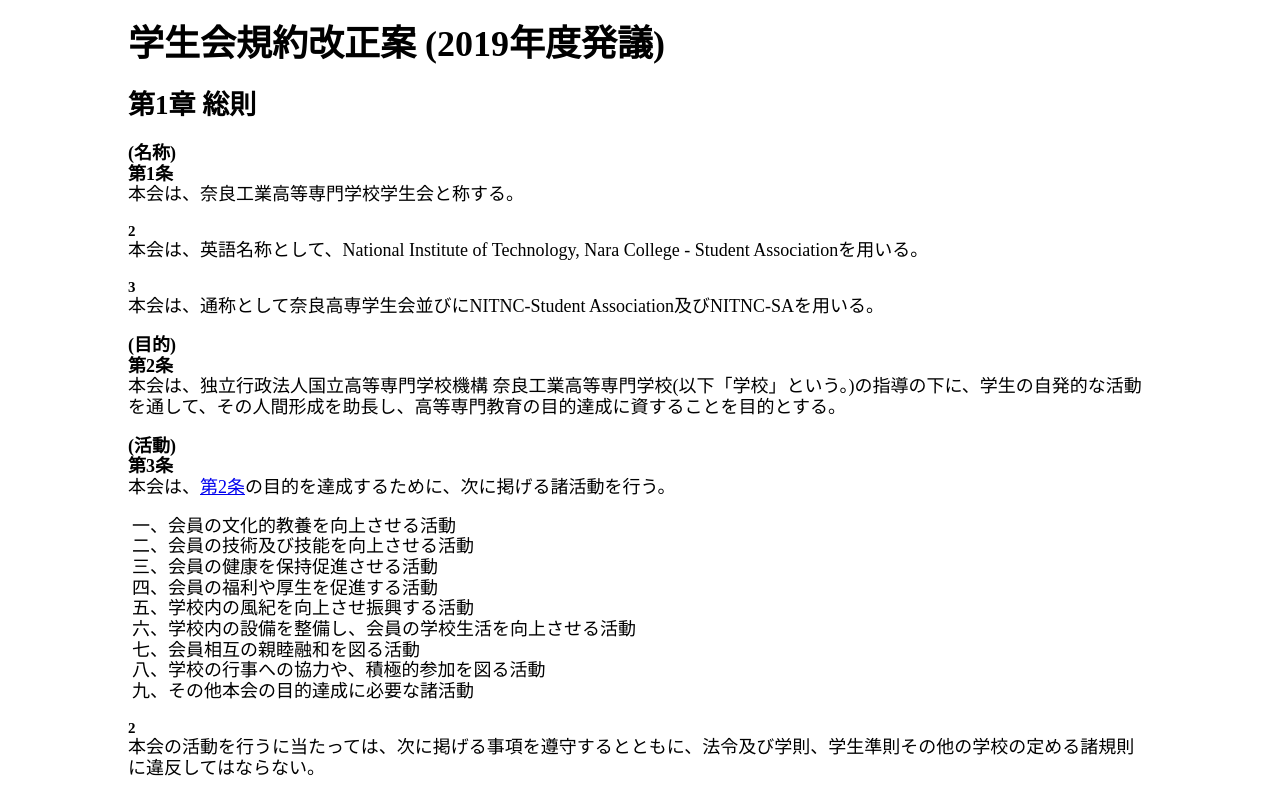
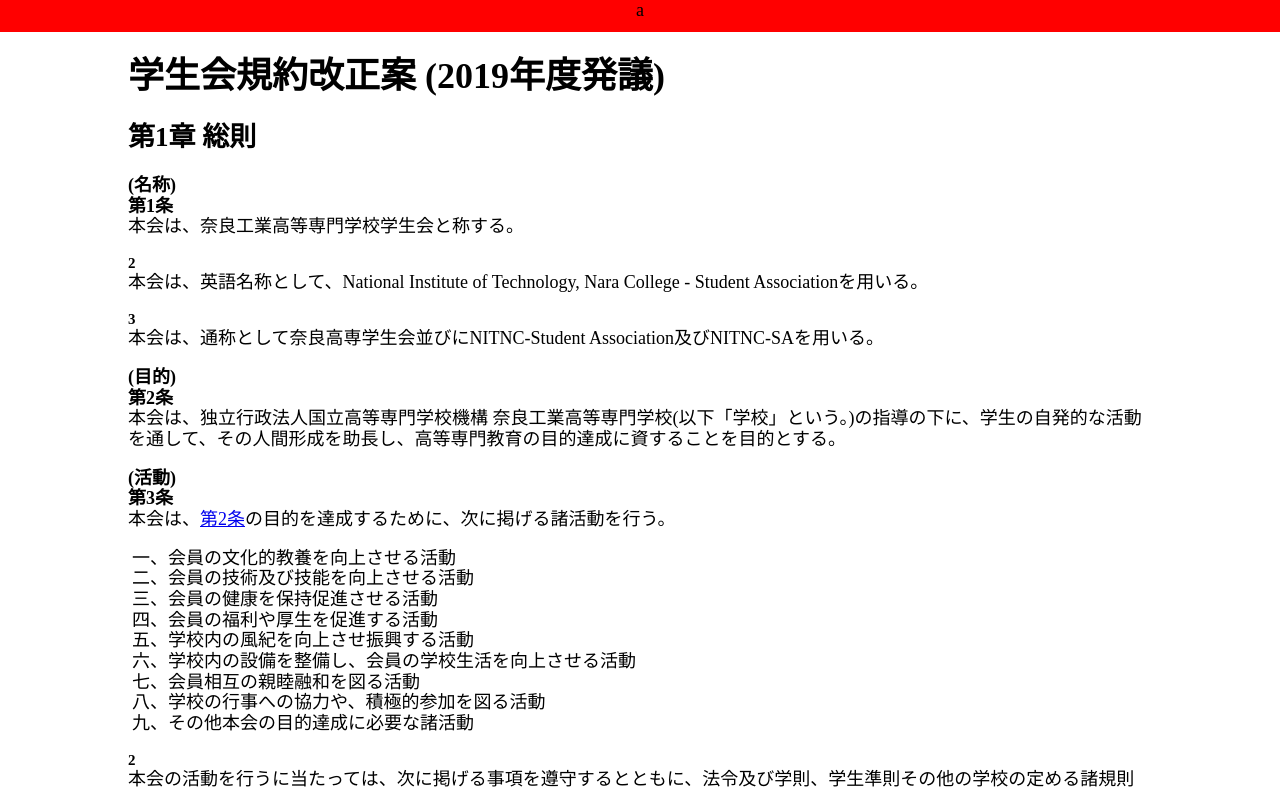
Before and after one commit to nitnc-17s/term-see, a plain HTML site: page index.html in a window 1280 px wide. Shown: the top 789 px of the page. Drawn offline with nearby package versions, Linux system fonts and the light colour scheme; some packages are replaced by stand-ins of ours; a script that the page names is missing.

Commit message:
Add files via upload

```diff
--- a/index.html
+++ b/index.html
@@ -7,6 +7,9 @@
 </head>
 
 <body>
+    <header>
+        a
+    </header>
     <h1>学生会規約改正案 (2019年度発議)</h1>
     <div class="term">
         <div id="c1" class="chapter">
--- a/style.css
+++ b/style.css
@@ -2,6 +2,9 @@
 body {
     font-family: 'Noto Serif JP', serif;
     font-size: 18px;
+}
+
+h1, .term{
     padding-left: 10vw;
     padding-right: 10vw;
 }
@@ -34,3 +37,12 @@ ol.ordered-list-type-2 {
 .link-target {
     background-color: #FFC;
 }
+
+header{
+    width: 100vw;
+    height: 2rem;
+    top: 0;
+    left: 0;
+    background-color: red;
+    text-align: center;
+}
```
